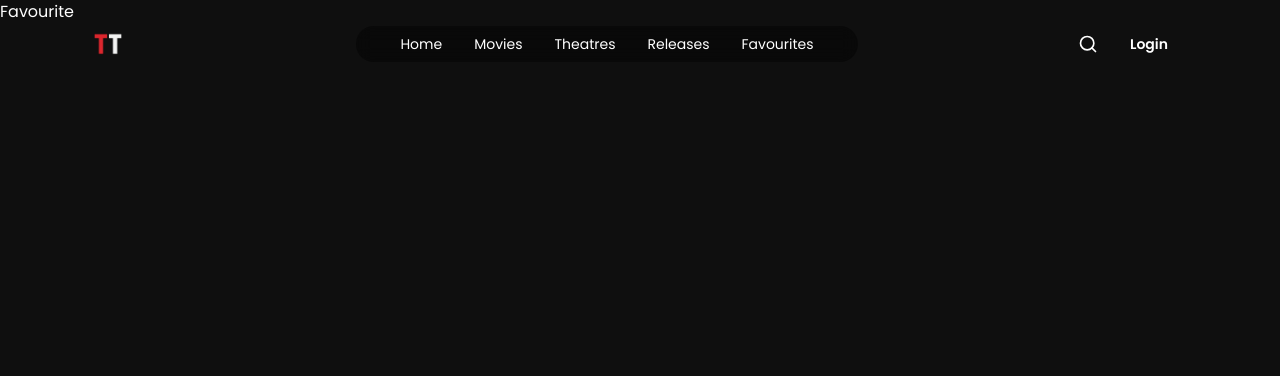
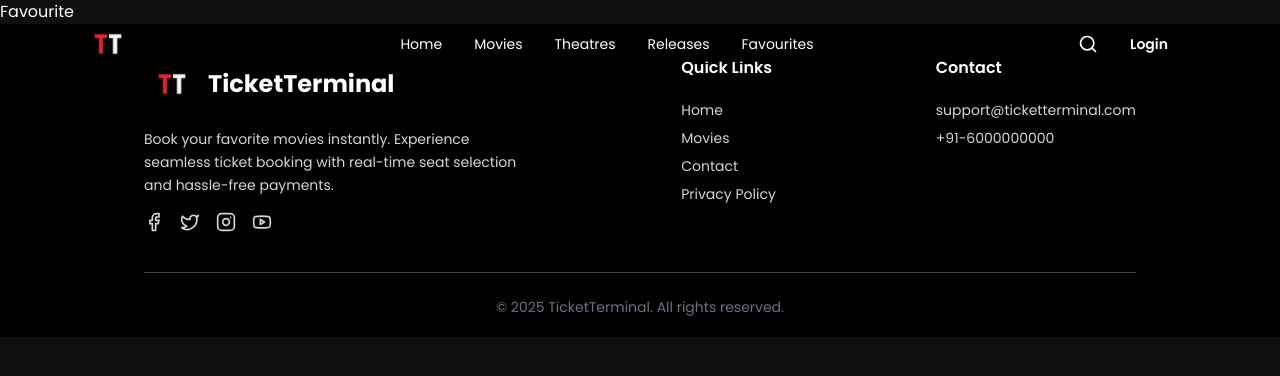
Before and after one commit to KushLahoti/TicketTerminal, a React (Vite) app: page /favourites in a window 1280 px wide. Shown: the top 376 px of the page. Built offline with nearby package versions, Linux system fonts and the light colour scheme; no server answers.

Commit message:
feat: redesign Footer component with enhanced layout, social media links, and quick access links

```diff
--- a/src/components/Footer.jsx
+++ b/src/components/Footer.jsx
@@ -1,8 +1,64 @@
 import React from 'react'
+import { Facebook, Twitter, Instagram, Youtube } from 'lucide-react'
+import logo from '../assets/logo.png'
+import { Link } from 'react-router-dom'
 
 const Footer = () => {
     return (
-        <div className="relative z-10 text-white py-6 bg-transparent"></div>
+        <footer className="bg-black/90 text-gray-300 px-6 pt-8 md:px-16 lg:px-36 w-full">
+            <div className="flex flex-col md:flex-row justify-between w-full gap-10 border-b border-gray-700 pb-10">
+                <div className="md:max-w-96">
+                    <div className='flex items-center gap-2'>
+                        <span>
+                            <img src={logo} alt="Logo" className='w-14 h-14' />
+                        </span>
+                        <h1 className="text-2xl font-bold text-white">
+                            TicketTerminal
+                        </h1>
+                    </div>
+                    <p className="mt-4 text-sm leading-relaxed">
+                        Book your favorite movies instantly. Experience seamless ticket booking with real-time seat selection and hassle-free payments.
+                    </p>
+                    <div className="flex gap-4 mt-4">
+                        <a href="#" className="hover:text-white transition-colors">
+                            <Facebook size={20} />
+                        </a>
+                        <a href="#" className="hover:text-white transition-colors">
+                            <Twitter size={20} />
+                        </a>
+                        <a href="#" className="hover:text-white transition-colors">
+                            <Instagram size={20} />
+                        </a>
+                        <a href="#" className="hover:text-white transition-colors">
+                            <Youtube size={20} />
+                        </a>
+                    </div>
+                </div>
+
+                <div className="flex-1 flex items-start md:justify-end gap-20 md:gap-40">
+                    <div>
+                        <h2 className="font-semibold text-white mb-5">Quick Links</h2>
+                        <ul className="text-sm space-y-2">
+                            <li><Link to='/'>Home</Link></li>
+                            <li><Link to='/movies'>Movies</Link></li>
+                            <li><Link to='/'>Contact</Link></li>
+                            <li><Link to='/'>Privacy Policy</Link></li>
+                        </ul>
+                    </div>
+                    <div>
+                        <h2 className="font-semibold text-white mb-5">Contact</h2>
+                        <div className="text-sm space-y-2">
+                            <p>support@ticketterminal.com</p>
+                            <p>+91-6000000000</p>
+                        </div>
+                    </div>
+                </div>
+            </div>
+
+            <p className="pt-6 text-center text-sm text-gray-500 pb-5">
+                © {new Date().getFullYear()} TicketTerminal. All rights reserved.
+            </p>
+        </footer>
     )
 }
 
```
